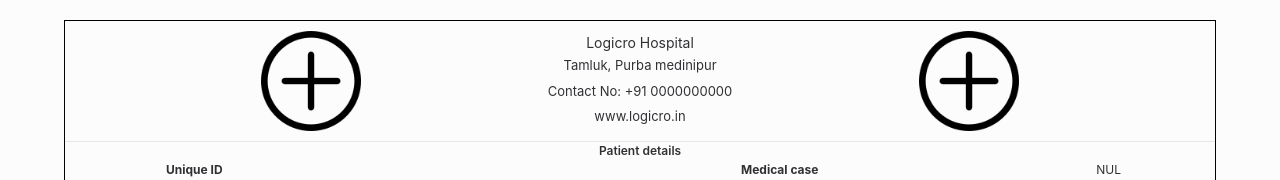
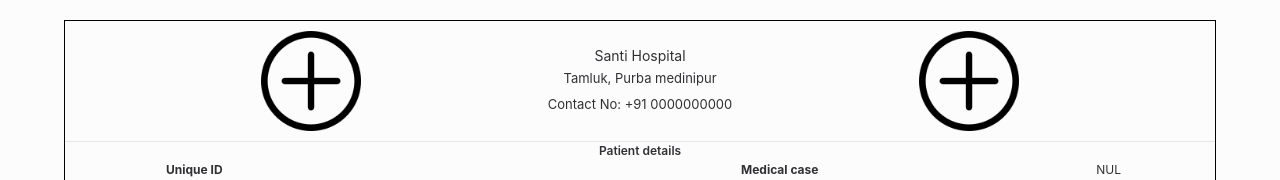
Before and after one commit to Bisu03/santi-nh, a Next.js app: page /customerbill/1 in a window 1280 px wide. Shown: the top 180 px of the page. Built offline with nearby package versions, Linux system fonts and the light colour scheme; no server answers; the database is empty; sample sign-in values are in the browser's storage.

Commit message:
first commit

```diff
--- a/dummydata/Alldata.js
+++ b/dummydata/Alldata.js
@@ -1,15 +1,15 @@
 const Alldetails = {
   email: "",
   phonenumber: "0000000000",
-  NHname: "Logicro Hospital",
+  NHname: "Santi Hospital",
   address: "Tamluk, Purba medinipur",
   pin: "721636",
   doctorName: "Ceo Names",
-  licencenumber: "983753750",
+  licencenumber: "000000",
   NHimage: "/logo.png",
   logo: "/logo.png",
   sidelogo: "/logo.png",
-  url: "www.logicro.in",
+  // url: "www.logicro.in",
 };
 
 export default Alldetails;
```
